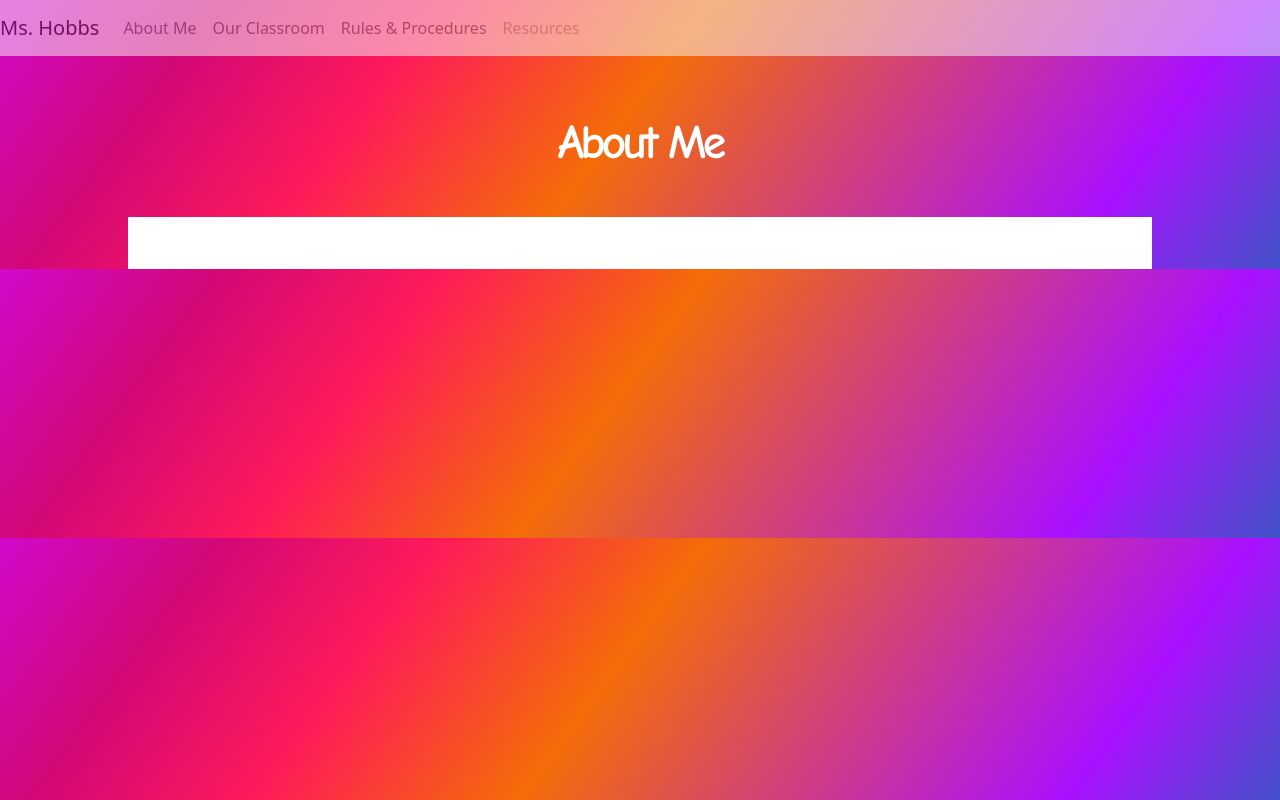
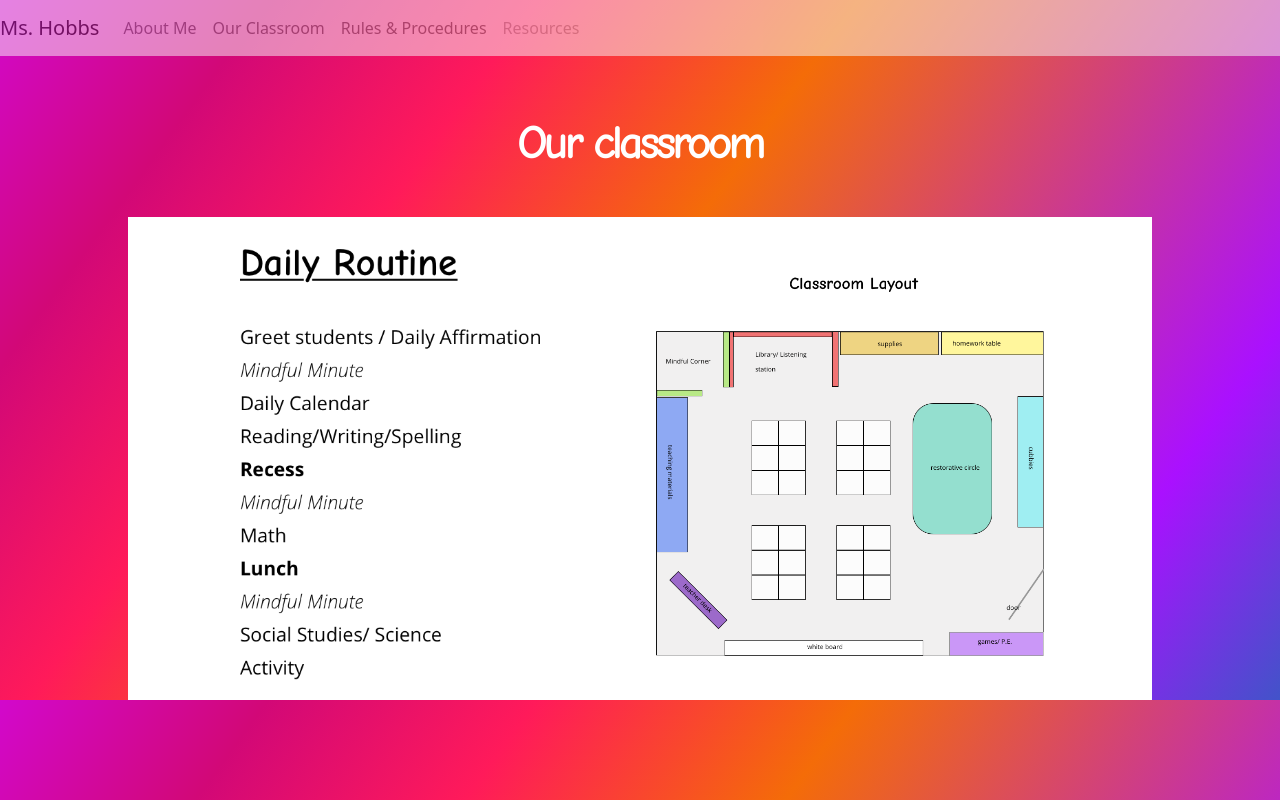
Before and after one commit to nhobbs22/misstashahobbs, a plain HTML site: page classroom.html in a window 1280 px wide. Drawn offline with nearby package versions, Linux system fonts and the light colour scheme; a web font is replaced by a local one.

Commit message:
classroom

```diff
--- a/classroom.html
+++ b/classroom.html
@@ -64,9 +64,16 @@
   </nav>
 
 <div class="container header">
-    <h1 class="philo smaller">About Me</h1>
+    <h1 class="philo smaller">Our classroom</h1>
 </div>
   <div class="container aboutMe">
       <div class="row philo justify-content-center align-items-center">
+        <div class="col-6">
+            <img src="images/dailyroutine.png" width="300">
+        </div>
+        <div class="col-6">
+              <img src="images/classlayout.png" width="400">
+          </div>
     </div>
+
 </div>
```
Also changed, not shown: index.html (+1 -1 lines), images/classlayout.png (added), images/welcome.png (added).
